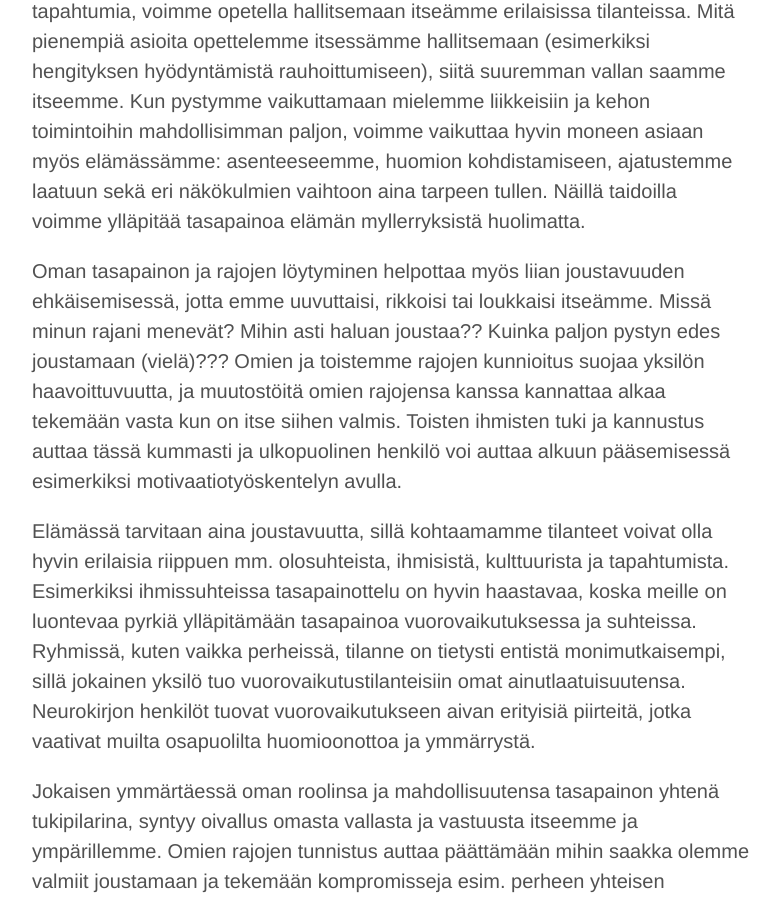
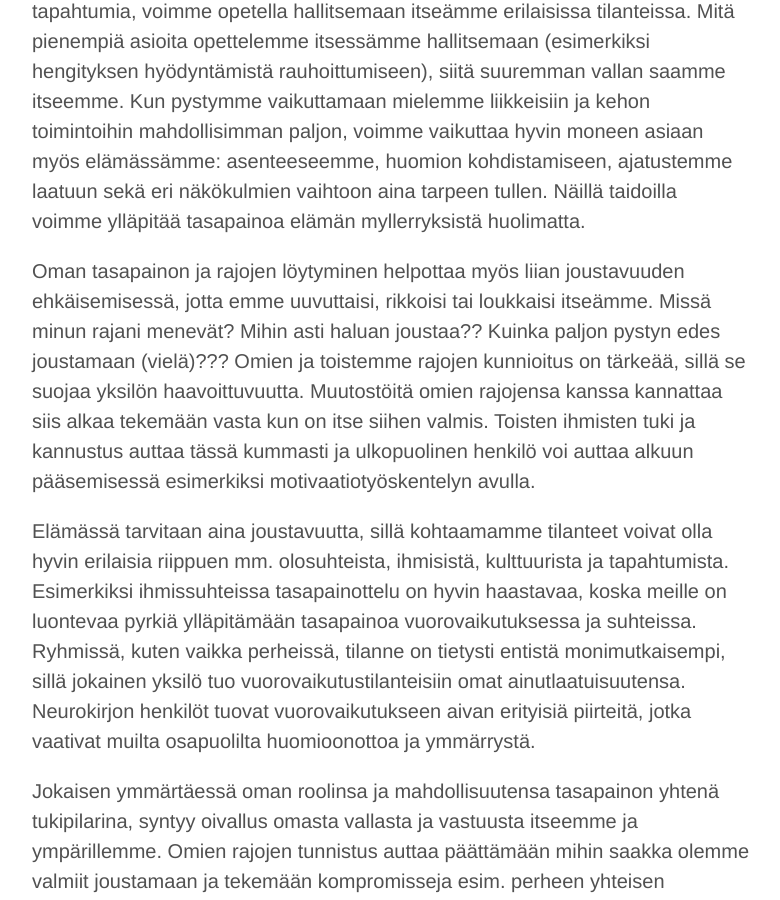
Before and after one commit to niinapiira/neppari.net, a Jekyll site: the page built from _posts/2016-03-17-tasapainoa-ja-joustavuutta-elamaan.md, in a window 1280 px wide and 900 px high, scrolled down 2101 px. Shown: the whole window, without its empty margins (248-1028 px from the left). Built offline with Jekyll 4.4.1, drawn with Linux system fonts in a browser that asks for light colours.

Commit message:
Updated 2016-03-17-tasapainoa-ja-joustavuutta-elamaan.md

```diff
--- a/_posts/2016-03-17-tasapainoa-ja-joustavuutta-elamaan.md
+++ b/_posts/2016-03-17-tasapainoa-ja-joustavuutta-elamaan.md
@@ -25,7 +25,7 @@
 Vaikka emme voi hallita elämää ja sitä, milloin kohtaamme rajojamme koettelevia tapahtumia, voimme opetella hallitsemaan itseämme erilaisissa tilanteissa. Mitä pienempiä asioita opettelemme itsessämme hallitsemaan (esimerkiksi hengityksen hyödyntämistä rauhoittumiseen), siitä suuremman vallan saamme itseemme. Kun pystymme vaikuttamaan mielemme liikkeisiin ja kehon toimintoihin mahdollisimman paljon, voimme vaikuttaa hyvin moneen asiaan myös elämässämme: asenteeseemme, huomion kohdistamiseen, ajatustemme laatuun sekä eri näkökulmien vaihtoon aina tarpeen tullen. Näillä taidoilla voimme ylläpitää tasapainoa elämän myllerryksistä huolimatta.
 
 Oman tasapainon ja rajojen löytyminen helpottaa myös liian joustavuuden ehkäisemisessä, jotta emme uuvuttaisi, rikkoisi tai loukkaisi itseämme. Missä minun rajani menevät? Mihin asti haluan joustaa?? Kuinka paljon pystyn edes joustamaan (vielä)???
-Omien ja toistemme rajojen kunnioitus suojaa yksilön haavoittuvuutta, ja muutostöitä omien rajojensa kanssa kannattaa alkaa tekemään vasta kun on itse siihen valmis. Toisten ihmisten tuki ja kannustus auttaa tässä kummasti ja ulkopuolinen henkilö voi auttaa alkuun pääsemisessä esimerkiksi motivaatiotyöskentelyn avulla.
+Omien ja toistemme rajojen kunnioitus on tärkeää, sillä se suojaa yksilön haavoittuvuutta. Muutostöitä omien rajojensa kanssa kannattaa siis alkaa tekemään vasta kun on itse siihen valmis. Toisten ihmisten tuki ja kannustus auttaa tässä kummasti ja ulkopuolinen henkilö voi auttaa alkuun pääsemisessä esimerkiksi motivaatiotyöskentelyn avulla.
 
 Elämässä tarvitaan aina joustavuutta, sillä kohtaamamme tilanteet voivat olla hyvin erilaisia riippuen mm. olosuhteista, ihmisistä, kulttuurista ja tapahtumista. Esimerkiksi ihmissuhteissa tasapainottelu on hyvin haastavaa, koska meille on luontevaa pyrkiä ylläpitämään tasapainoa vuorovaikutuksessa ja suhteissa. Ryhmissä, kuten vaikka perheissä, tilanne on tietysti entistä monimutkaisempi, sillä jokainen yksilö tuo vuorovaikutustilanteisiin omat ainutlaatuisuutensa. Neurokirjon henkilöt tuovat vuorovaikutukseen aivan erityisiä piirteitä, jotka vaativat muilta osapuolilta huomioonottoa ja ymmärrystä.
 
```
